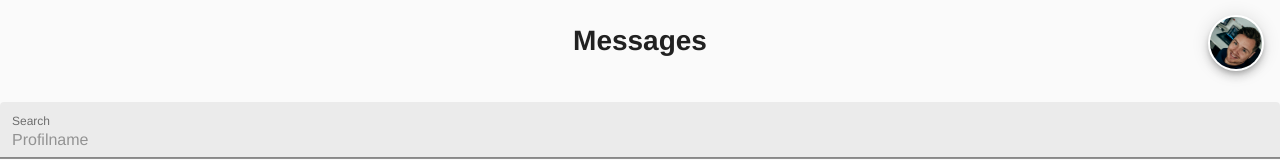
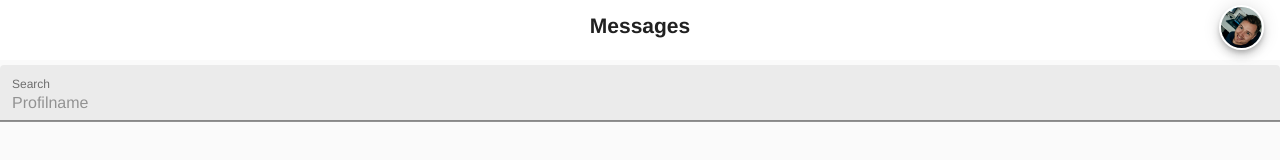
Before and after one commit to RobertWade/boilerplate-vue-pwa, a Vue app: page /messages in a window 1280 px wide. Shown: the top 160 px of the page. Built offline with nearby package versions, Linux system fonts and the light colour scheme; grey boxes are pictures that could not be loaded.

Commit message:
added sticky top bar

```diff
--- a/src/App.vue
+++ b/src/App.vue
@@ -4,9 +4,13 @@
     :class="$store.state.darkMode===true ? 'darkmode' : 'lightmode'"
     id="app"
   >
-    <SpeedDial />
     <Snackbar />
-    <h1 class="path">{{$route.name}}</h1>
+    <div class="head">
+      <SpeedDial />
+      <h2 class="path">{{$route.name}}</h2>
+    </div>
+    <div class="space-top"></div>
+
     <transition name="fade" mode="out-in">
       <router-view class="page"></router-view>
     </transition>
@@ -62,9 +66,21 @@ export default Vue.extend({
     }
   }
 }
+.head{
+  position: fixed;
+  top:0;
+  left:0;
+  width: 100vw;
+  height:60px;
+  background:white;
+  padding: 5px 15px;
+  z-index:10;
+}
+.space-top{
+  height:50px;
+}
 
 .page {
-  padding-top: 40px;
   margin-bottom: 60px;
 }
 .path {
--- a/src/components/SpeedDial.vue
+++ b/src/components/SpeedDial.vue
@@ -1,7 +1,7 @@
 <template>
   <div class="base">
     <v-speed-dial
-      fixed
+      absolute
       v-model="fab"
       :top="top"
       :bottom="bottom"
@@ -84,6 +84,8 @@ button {
   }
 }
 .profile {
+  height:45px;
+  width: 45px;
   border: 2px solid white;
   background: blue;
   overflow: hidden;
```
